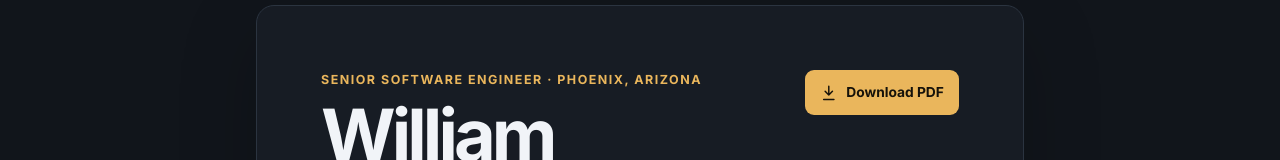
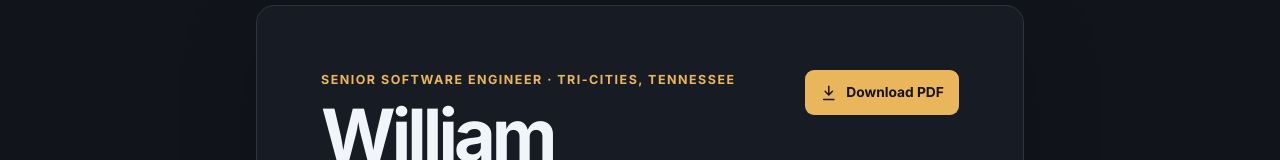
Before and after one commit to wbratz/williambratzdotcom, a Next.js app: page /resume in a window 1280 px wide. Shown: the part 183-343 px from the top of the page. Built offline with nearby package versions, Linux system fonts and the light colour scheme.

Commit message:
Correct resume location

```diff
--- a/pages/resume.tsx
+++ b/pages/resume.tsx
@@ -22,7 +22,7 @@ export default function Resume() {
       <article className={styles.resume}>
         <header className={styles.hero}>
           <div>
-            <p className={styles.eyebrow}>Senior Software Engineer · Phoenix, Arizona</p>
+            <p className={styles.eyebrow}>Senior Software Engineer · Tri-Cities, Tennessee</p>
             <h1>William “Billy” Bratz</h1>
             <p className={styles.intro}>
               Senior software engineer with 11 years building distributed systems and,
```
